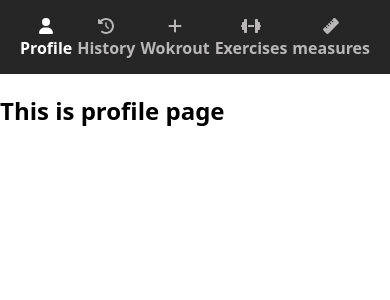
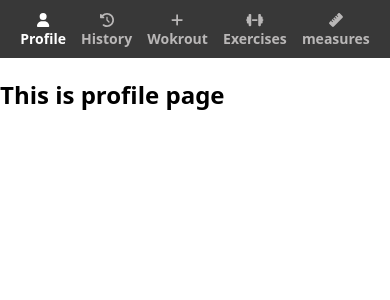
Before and after one commit to Arun6238/fitnessApp-react-js, a React (Vite) app: page /profile in a window 390 px wide. Shown: the top 300 px of the page. Built offline with nearby package versions, Linux system fonts and the light colour scheme.

Commit message:
Make app nav bar responsive

```diff
--- a/src/styles/index.css
+++ b/src/styles/index.css
@@ -4,9 +4,11 @@ html,body{
   margin: 0;
   font-family:  "Avenir Next", "Avenir", "Avenir Next W01", system-ui, sans-serif;
 }
+/* Remove this before deployement */
 /* div{
   border: 2px solid red;
 } */
+
 #root{
   margin: 0;
 }
--- a/src/styles/navbar.css
+++ b/src/styles/navbar.css
@@ -1,8 +1,9 @@
 .navbar{
-    background-color: #262626;
-    padding: 15px;
-    font-size: 16px;
+    background-color: #383838;
+    padding:10px  5px;
+    font-size: 14px;
     font-weight: 600;
+    /* font-weight: 600; */
 }
 .navbar a{
     text-align: center;
@@ -23,3 +24,10 @@
 .navbar .active{
     color: #ffffff ;
 }
+
+@media (min-width: 768px) {
+    .navbar{
+        padding-inline: 20%;
+        font-size: 16px;
+    }
+  }
```
